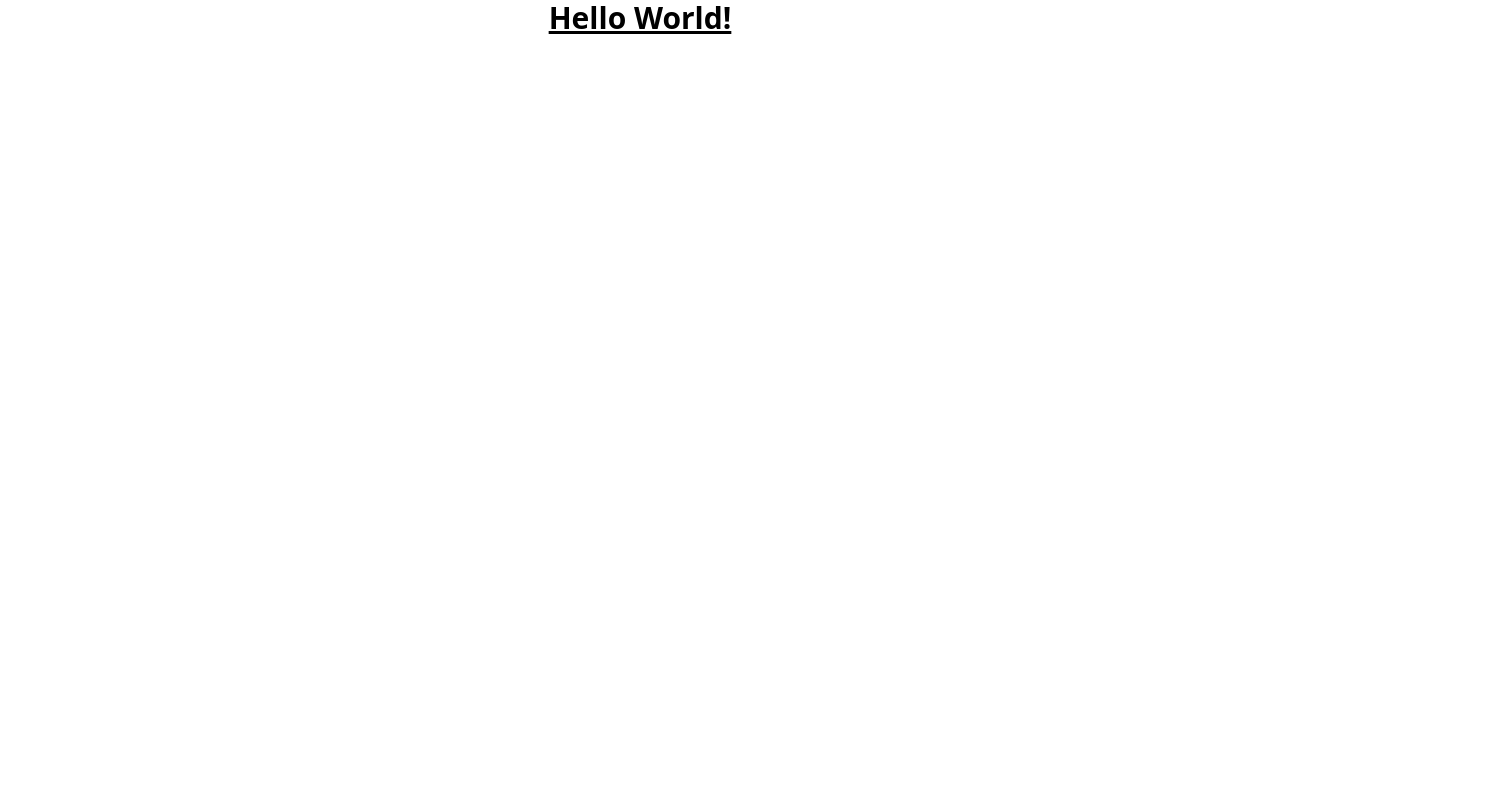
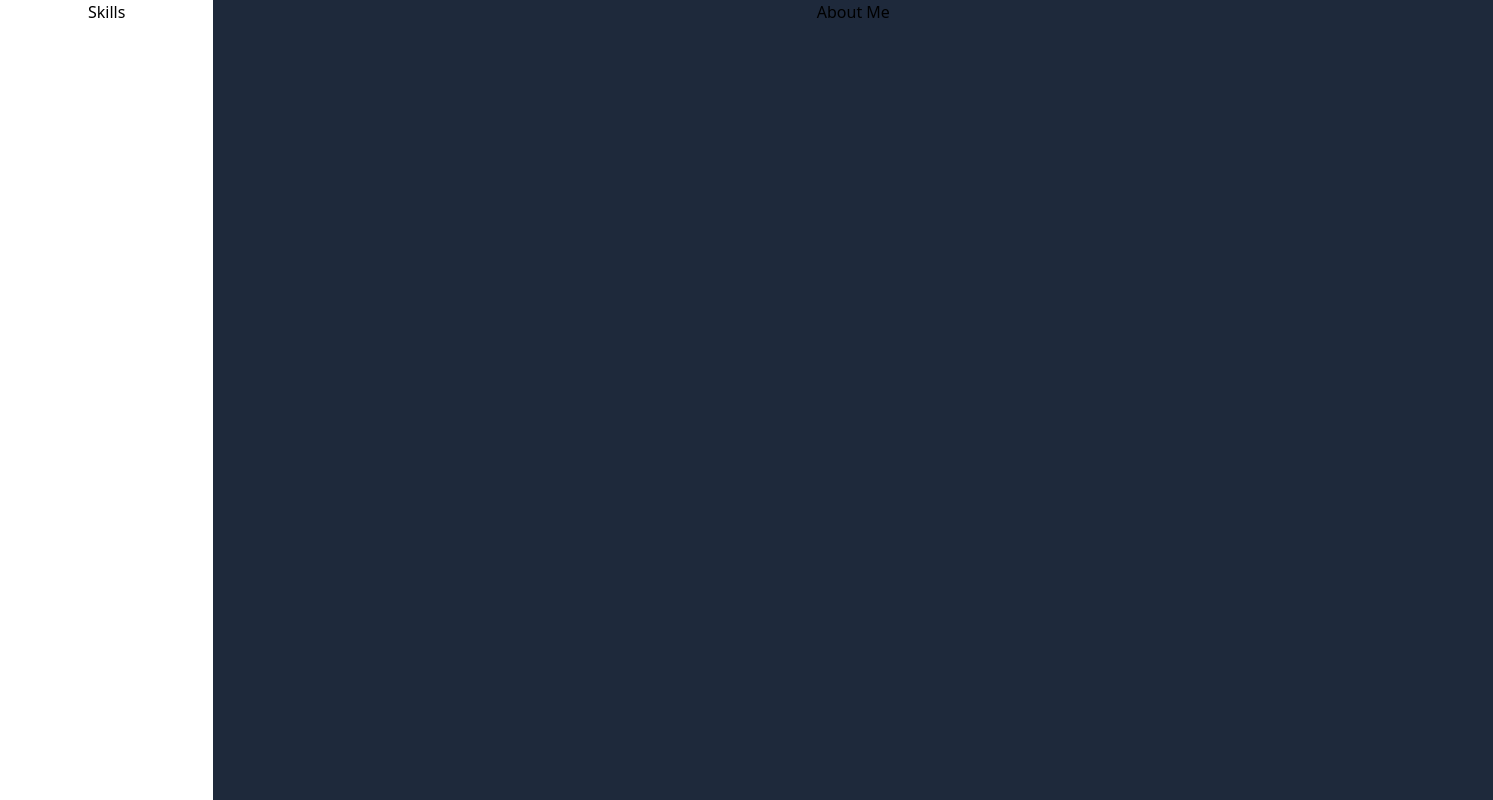
Before and after one commit to ssjh23/portfolio, a React (Vite) app in the folder My-Portfolio-WS/: page / in a window 1280 px wide. Shown: the top 800 px of the page, 1493 px wide, since content can reach past the window. Built offline with nearby package versions, Linux system fonts and the light colour scheme.

Commit message:
feat: Added SideNavBar

```diff
--- a/My-Portfolio-WS/src/App.tsx
+++ b/My-Portfolio-WS/src/App.tsx
@@ -2,11 +2,23 @@ import { useState } from 'react'
 import reactLogo from './assets/react.svg'
 import './App.css'
 
+import { BrowserRouter } from 'react-router-dom'
+import { HashLink } from 'react-router-hash-link'
+//Component Import
+import About from './screens/About'
+import Skills from './screens/Skills'
+import SideNavbar from './components/SideNavbar'
+
 function App() {
-  const [count, setCount] = useState(0)
+  return (
+    <BrowserRouter>
+      <div className='grid grid-cols-6'>
+        <SideNavbar/>
+        <About/>
+        <Skills/>
+      </div>
+    </BrowserRouter>
 
-  return (
-    <h1 className='text-3xl font-bold underline'> Hello World! </h1>
   )
 }
 
--- /dev/null
+++ b/My-Portfolio-WS/src/components/SideNavbar.tsx
@@ -0,0 +1,12 @@
+import { BrowserRouter } from "react-router-dom"
+import { HashLink } from "react-router-hash-link"
+
+export default function SideNavbar () {
+    return(
+        <div className="h-screen col-start-1 col-span-1">
+            <HashLink to='#skills'>
+                Skills
+            </HashLink>
+        </div>
+    )
+}
--- a/My-Portfolio-WS/src/main.tsx
+++ b/My-Portfolio-WS/src/main.tsx
@@ -5,6 +5,6 @@ import './index.css'
 
 ReactDOM.createRoot(document.getElementById('root') as HTMLElement).render(
   <React.StrictMode>
-    <App />
+      <App />
   </React.StrictMode>
 )
```
